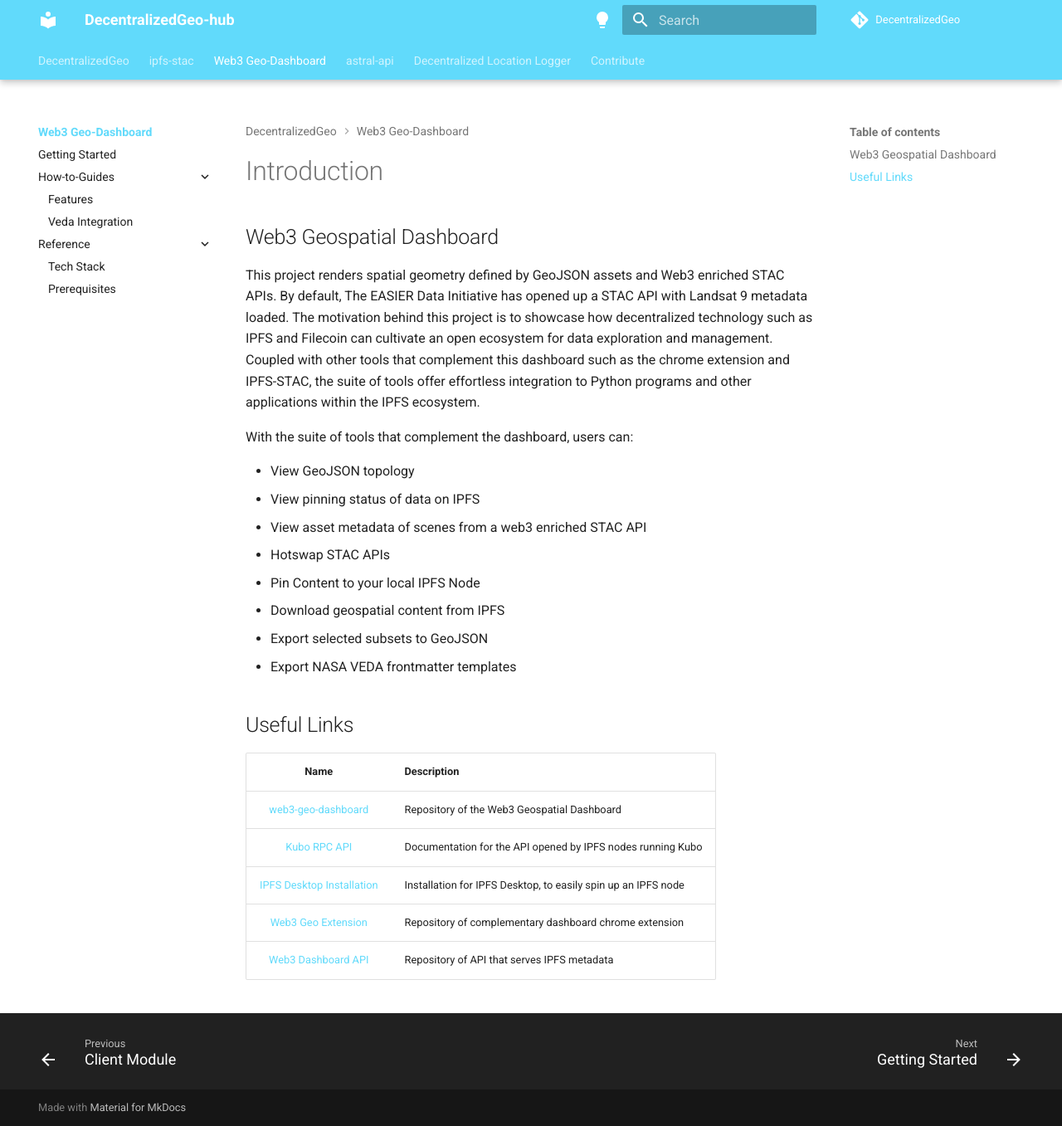
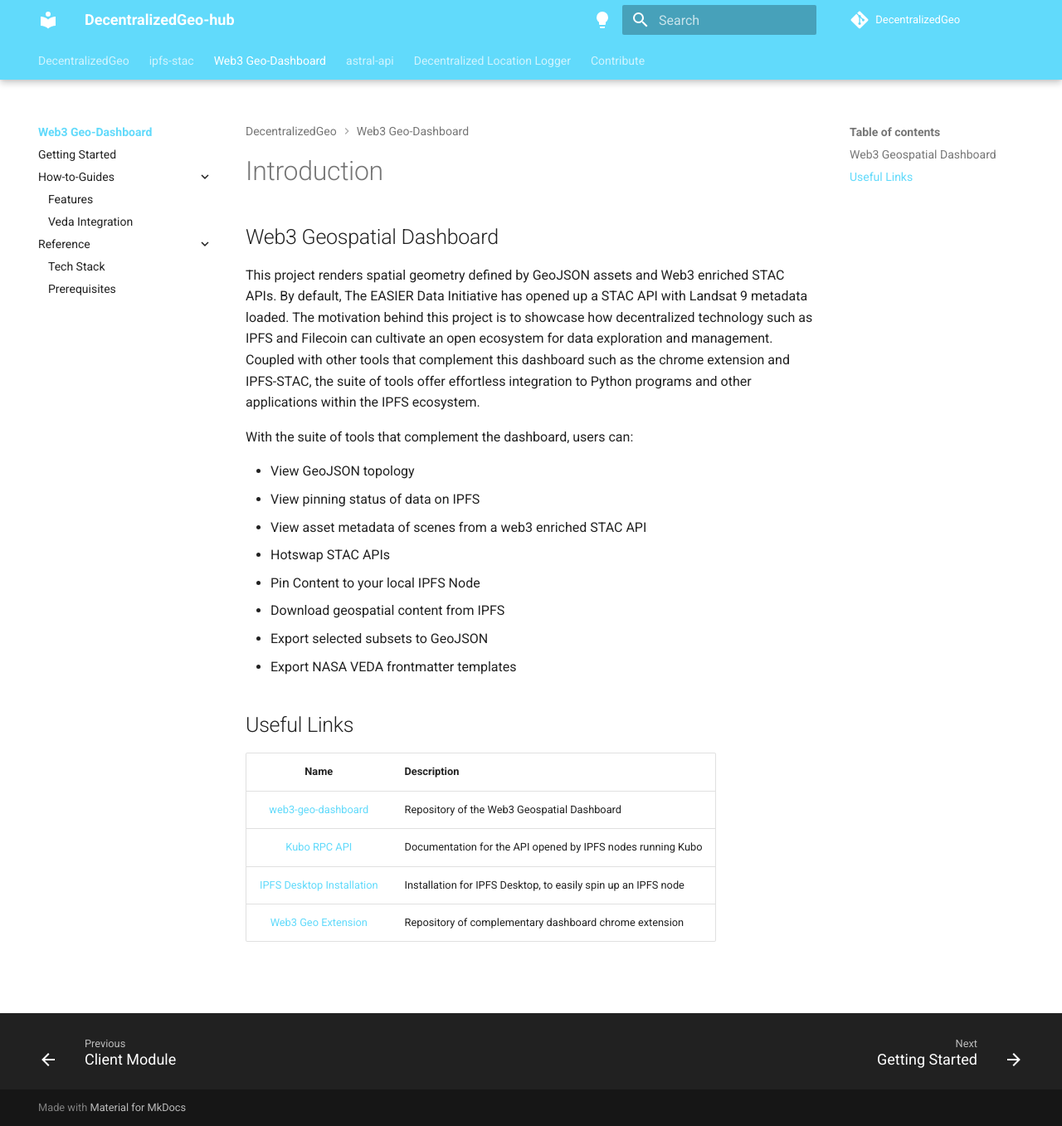
Before and after one commit to DecentralizedGeo/DecentralizedGeo-hub, an MkDocs documentation site: the page built from docs/ecosystem/web3-geospatial-dashboard/index.md, in a window 1280 px wide and 1357 px high. Shown: the whole window at 83% size. Built offline with MkDocs 1.6.1 and Material for MkDocs 9.7.7, drawn with Linux system fonts in a browser that asks for light colours.

Commit message:
Removed link to dashboard API

```diff
--- a/docs/ecosystem/web3-geospatial-dashboard/index.md
+++ b/docs/ecosystem/web3-geospatial-dashboard/index.md
@@ -28,4 +28,3 @@
 |<a href="https://docs.ipfs.tech/reference/kubo/rpc/" Target="_blank">Kubo RPC API</a> | Documentation for the API opened by IPFS nodes running Kubo                       |
 |<a href="https://github.com/DecentralizedGeo/web3-geo-dashboard" Target="_blank">IPFS Desktop Installation</a> | Installation for IPFS Desktop, to easily spin up an IPFS node                      |
 |<a href="https://github.com/DecentralizedGeo/web3-geo-extension" Target="_blank">Web3 Geo Extension</a> | Repository of complementary dashboard chrome extension                        |
-|<a href="https://github.com/DecentralizedGeo/easier-dashboard-api" Target="_blank">Web3 Dashboard API</a> | Repository of API that serves IPFS metadata                        |
```
